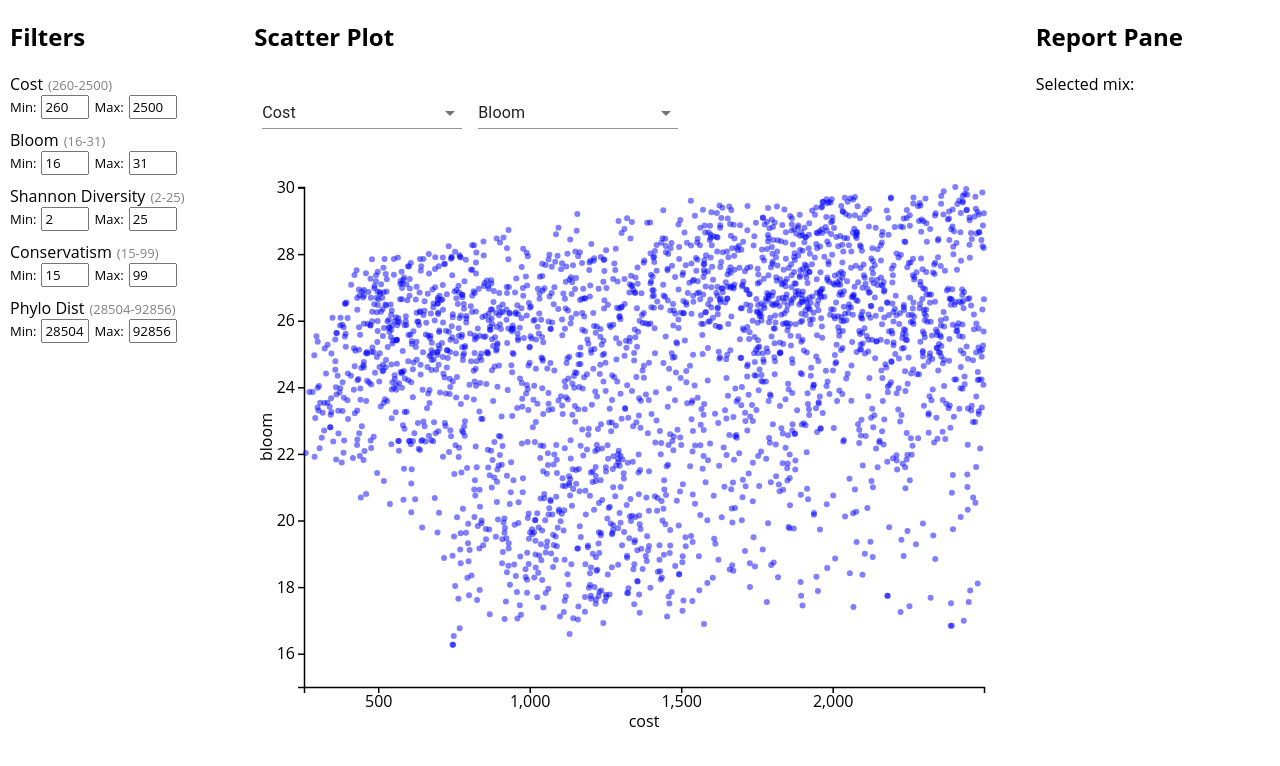
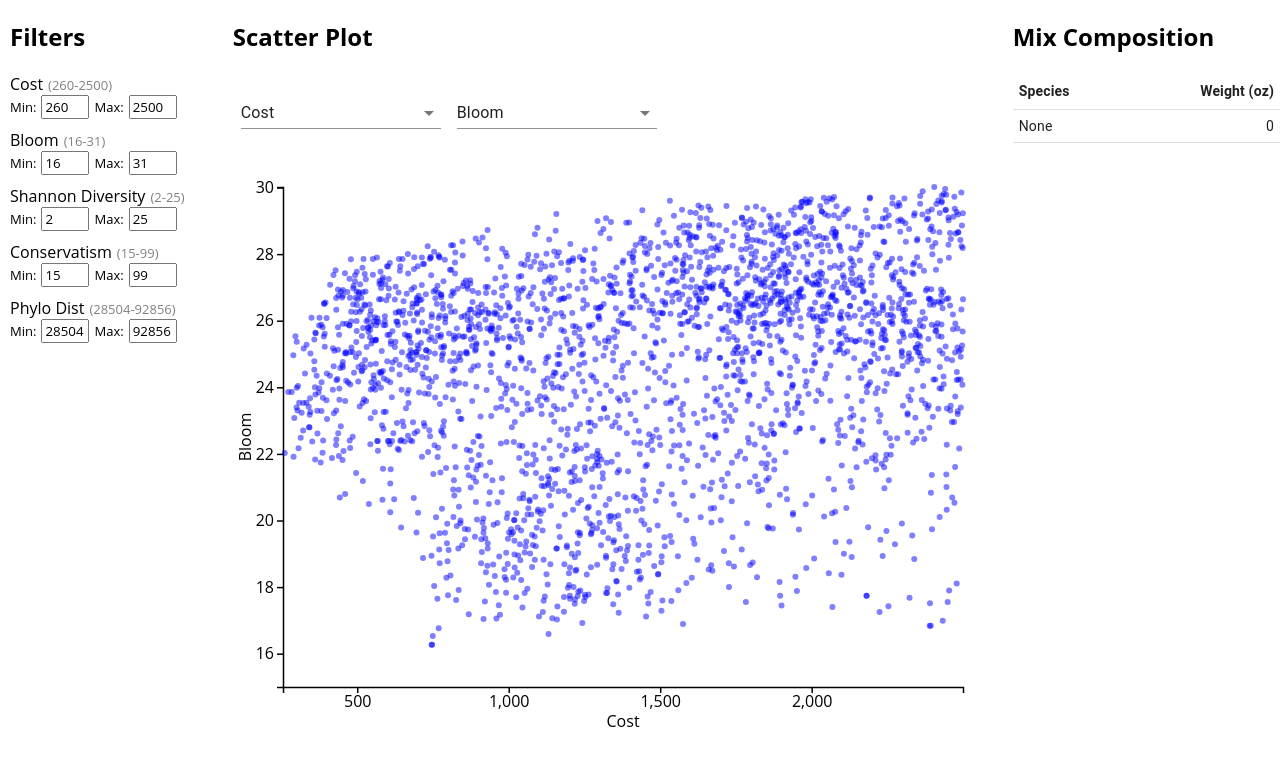
Before and after one commit to phawthorne/ComputationalSeedMixDesign, a React (Create React App) app: page / in a window 1280 px wide. Shown: the top 766 px of the page. Built offline with nearby package versions, Linux system fonts and the light colour scheme.

Commit message:
add mix composition

```diff
--- a/src/OptimBrowser/OptimBrowser.css
+++ b/src/OptimBrowser/OptimBrowser.css
@@ -13,7 +13,11 @@
 }
 
 #ob-report-pane {
-    width: 250px;
+    width: 300px;
+}
+
+#mix-composition-table{
+    width: 100%;
 }
 
 .slider {
@@ -50,3 +54,7 @@
 #copy-mix-dialog {
     margin: 15px;
 }
+
+.MuiTableCell-head {
+    font-weight: bolder;
+}
--- a/src/OptimBrowser/OptimBrowser.jsx
+++ b/src/OptimBrowser/OptimBrowser.jsx
@@ -4,11 +4,19 @@ import InputLabel from '@material-ui/core/InputLabel';
 import MenuItem from '@material-ui/core/MenuItem';
 import FormHelperText from '@material-ui/core/FormHelperText';
 import FormControl from '@material-ui/core/FormControl';
-import Select from '@material-ui/core/Select';import * as d3 from 'd3';
+import Table from '@material-ui/core/Table';
+import TableBody from '@material-ui/core/TableBody';
+import TableCell from '@material-ui/core/TableCell';
+import TableContainer from '@material-ui/core/TableContainer';
+import TableHead from '@material-ui/core/TableHead';
+import TableRow from '@material-ui/core/TableRow';
+import Paper from '@material-ui/core/Paper';
+import Select from '@material-ui/core/Select';
+import * as d3 from 'd3';
 import './OptimBrowser.css';
 
 
-const OptimBrowser = ({ panedata, setpane }) => {
+const OptimBrowser = () => {
 
   const figH = 600;
   const figW = 780;
@@ -16,7 +24,6 @@ const OptimBrowser = ({ panedata, setpane }) => {
 
   const [canvas, setCanvas] = useState(null);
   const [optimData, setOptimData] = useState(null);
-  const [plotData, setPlotData] = useState(null);
   const [selectedMix, setSelectedMix] = useState(null);
   const [xAxisObjective, setXAxisObjective] = useState("cost");
   const [yAxisObjective, setYAxisObjective] = useState("bloom");
@@ -63,7 +70,7 @@ const OptimBrowser = ({ panedata, setpane }) => {
       .attr("id", "x-axis-label")
       .attr("transform", `translate(${figW/2}, ${figH - margin.bottom + 40})`)
       .style("text-anchor", "middle")
-      .text(xAxisObjective);
+      .text(axisLabels[xAxisObjective]);
 
     const ymin = 15;
     const ymax = d3.max(optimData, d=>+d.bloom);
@@ -83,7 +90,7 @@ const OptimBrowser = ({ panedata, setpane }) => {
       .attr("id", "y-axis-label")
       .attr("transform", `translate(18, ${figH/2}) rotate(-90)`)
       .style("text-anchor", "middle")
-      .text(yAxisObjective);
+      .text(axisLabels[yAxisObjective]);
   }, [canvas, optimData])
   // }, [canvas, optimData, xAxisObjective, yAxisObjective])
 
@@ -173,7 +180,7 @@ const OptimBrowser = ({ panedata, setpane }) => {
       .attr("stroke-width", 1.5)
       .attr("font-size", "12pt");
     canvas.select("text#x-axis-label")
-      .text(xAxisObjective);
+      .text(axisLabels[xAxisObjective]);
 
     const ymin = Math.floor(0.98 * d3.min(optimData, d=>+d[yAxisObjective]));
     const ymax = d3.max(optimData, d=>+d[yAxisObjective]);
@@ -188,7 +195,7 @@ const OptimBrowser = ({ panedata, setpane }) => {
       .attr("stroke-width", 1.5)
       .attr("font-size", "12pt");
     canvas.select("text#y-axis-label")
-      .text(yAxisObjective);
+      .text(axisLabels[yAxisObjective]);
 
     function pointColor(pt) {
       if (pt.indiv === selectedPointID) { return "red" }
@@ -211,7 +218,7 @@ const OptimBrowser = ({ panedata, setpane }) => {
     }
 
     const t = d3.transition()
-      .duration(500);
+      .duration(1000);
     canvas.selectAll("circle")
       .data(optimData)
       .join(
@@ -269,10 +276,6 @@ const OptimBrowser = ({ panedata, setpane }) => {
 
     <div id="ob-plot-pane">
       <h2>Scatter Plot</h2>
-      {/*
-        const [xAxisObjective, setXAxisObjective] = useState("cost");
-        const [yAxisObjective, setYAxisObjective] = useState("bloom");
-      */}
       <AxisControl
         xAxis={xAxisObjective}
         setXAxis={setXAxisObjective}
@@ -298,7 +301,7 @@ const AxisControl = ({xAxis, setXAxis, yAxis, setYAxis}) => {
   )
 }
 
-
+/** material-ui style definitions */
 const useStyles = makeStyles((theme) => ({
   formControl: {
     margin: theme.spacing(1),
@@ -306,6 +309,12 @@ const useStyles = makeStyles((theme) => ({
   },
   selectEmpty: {
     marginTop: theme.spacing(2),
+  },
+  table: {
+    minWidth: 250,
+  },
+  boldCell: {
+    fontWeight: "bolder",
   },
 }));
 
@@ -367,24 +376,93 @@ const Slider = ({name, range, update}) => {
 }
 
 
-const ReportPane = ({ mixid }) => {
-  const [open, setOpen] = useState(false);
+const ReportPane = ({ mixid, scores }) => {
+  const [composition, setComposition] = useState([{species:"None", weight:0.0}]);
 
+  const compSort = (a, b) => {
+    if (a.species < b.species) { return -1 }
+    if (b.species < a.species) { return 1}
+    return 0
+  }
+
+  /** LOAD MIX COMPOSITION ON MIXID CHANGE */
+  useEffect(() => {
+    if (mixid === null){ return }
+    async function fetchData() {
+      const dataURL = process.env.PUBLIC_URL + `/static/data/mixes/mix${mixid}.csv`;
+      console.log(dataURL);
+      const data = await d3.csv(dataURL, (d) => {
+        return {
+          id: +d.specindices,
+          species: d.specnames,
+          weight: +d.weights
+        }
+      });
+      data.sort(compSort)
+      setComposition(data);
+    };
+    fetchData();
+  }, [mixid])
 
   return(
     <div id="ob-report-pane">
       <div id='ob-report-table'>
-        <h2>Report Pane</h2>
-          Selected mix: {mixid}
+        <h2>Mix Composition</h2>
+          {/* <MixScoreTable scores={scores} /> */}
+          <MixCompositionTable composition={composition} />
       </div>
-      {/* <div id='ob-report-save-button'>
-        {mixid !== null && authenticationService.currentUserValue &&
-          <button type="button" onClick={handleSaveButtonClick}>Save to project</button> }
-      </div>
-      <CopyMixDialog selectedMix={mixid} onClose={handleSaveDialogClose} open={open} /> */}
     </div>
   )
 }
 
 
+const MixScoreTable = (scores) => {
+
+  return (
+    <div id="mix-score-table">
+      Mix Score Table
+    </div>
+  )
+}
+
+
+const MixCompositionTable = ({composition}) => {
+  const classes = useStyles();
+
+  return(
+    <div id="mix-composition-table">
+      <Table className={classes.table} size="small" aria-label="a dense table">
+        <TableHead>
+          <TableRow>
+            <TableCell className={classes.boldCell} style={{padding: "6px"}}>Species</TableCell>
+            <TableCell className={classes.boldCell} align="right" style={{padding: "6px"}}>Weight&nbsp;(oz)</TableCell>
+          </TableRow>
+        </TableHead>
+        <TableBody>
+          {composition.map((row) => (
+            <TableRow key={row.id}>
+              <TableCell component="th" scope="row" style={{padding: "6px"}}>
+                {row.species.replace("_", " ")}
+              </TableCell>
+              <TableCell align="right" style={{padding: "6px"}}>
+                {Math.round(16*row.weight)}
+              </TableCell>
+            </TableRow>
+          ))}
+        </TableBody>
+      </Table>
+    </div>
+  )
+}
+
+
+const axisLabels = {
+  bloom: "Bloom",
+  cost: "Cost",
+  shannon: "Shannon diversity",
+  consval: "Conservatism",
+  phylo_dist: "Phylogenetic distance"
+};
+
+
 export { OptimBrowser }
--- a/src/index.js
+++ b/src/index.js
@@ -1,16 +1,10 @@
 import React from 'react';
 import ReactDOM from 'react-dom';
-// import { library } from '@fortawesome/fontawesome-svg-core';
-// import { faArrowAltCircleLeft } from '@fortawesome/free-regular-svg-icons';
-
-// import { faReply, faCloud, faSun, faCloudSun, faEdit, faEye, faEllipsisH, faTrashAlt } from '@fortawesome/free-solid-svg-icons';
 import './index.css';
 import { App } from './App';
 
 
 ReactDOM.render(
-    // <React.StrictMode>
     <App />,
-    // </React.StrictMode>,
     document.getElementById('root')
   );
```
Also changed, not shown: 2 other files (tests, documents, lock files or other folders).
